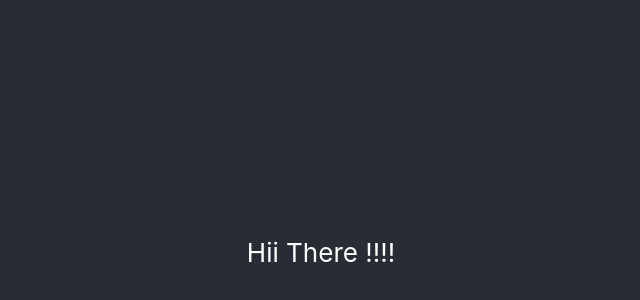
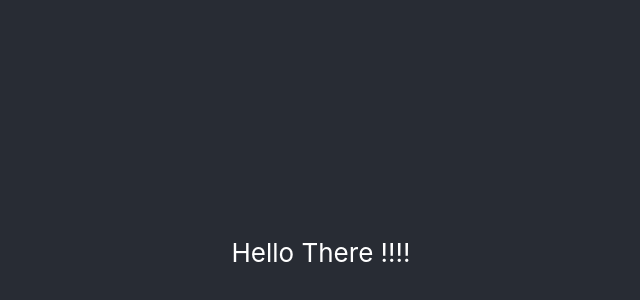
Before and after one commit to Sayali12-3/NewYear2025, a React (Create React App) app: page / in a window 1280 px wide. Shown: the part 148-448 px from the top of the page, without its empty margins (319-959 px from the left). Built offline with nearby package versions, Linux system fonts and the light colour scheme.

Commit message:
updated code

```diff
--- a/src/App.js
+++ b/src/App.js
@@ -5,7 +5,7 @@ function App() {
   return (
     <div className="App">
       <header className="App-header">
-       Hii There !!!!
+       Hello There !!!!
       </header>
     </div>
   );
```
